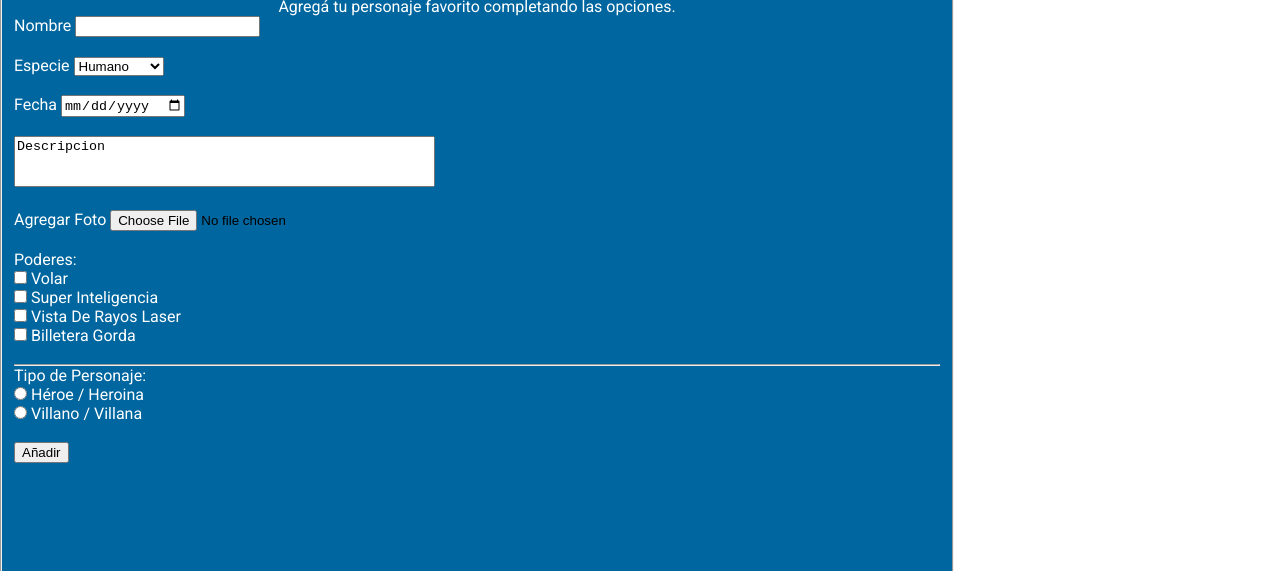
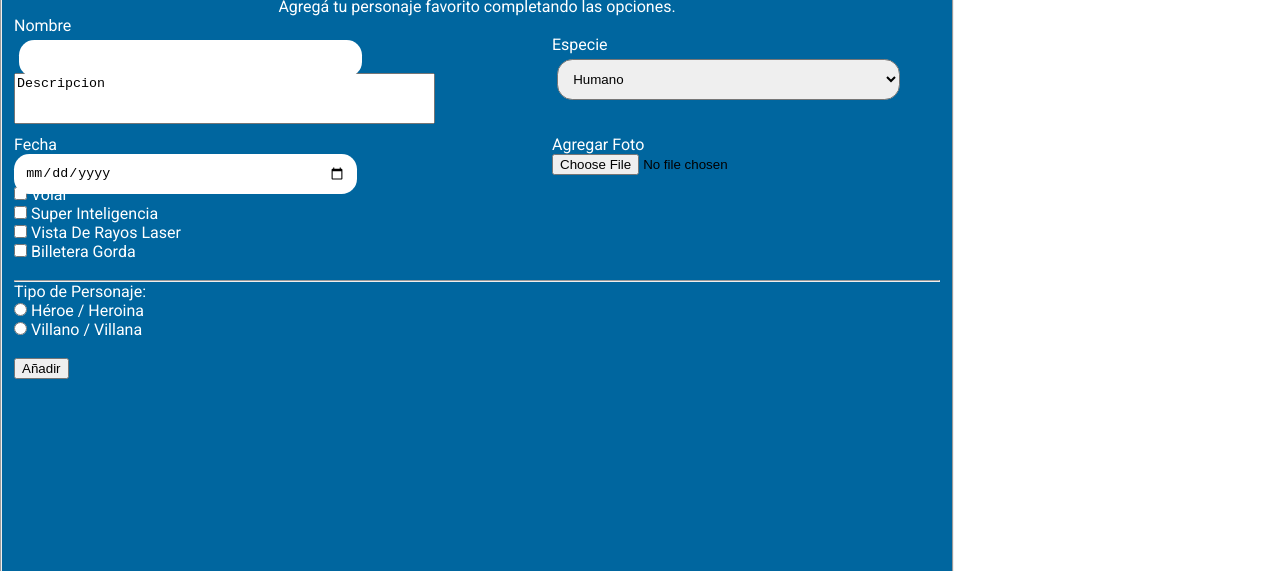
Before and after one commit to ValentinBerteloot/Cards, a plain HTML site: page htmls/registro.html in a window 1280 px wide. Shown: the part 229-800 px from the top of the page. Drawn offline with Linux system fonts and the light colour scheme.

Commit message:
Agrego cambios

```diff
--- a/css/registro.css
+++ b/css/registro.css
@@ -37,6 +37,7 @@ body {
     height: 52rem;
     border-radius: 49px;
     background-color: #00669F;
+
   }
   fieldset h1{
     color: white;
@@ -57,7 +58,50 @@ body {
   fieldset{
     position: relative;
   }
-  .nombre
+  .nombre{
+    display: flex;
+    flex-direction: column;
+    position: absolute;
+  }
+  .nombre input{
+    border-radius: 15.34px;
+    border: 0;
+    padding: .7rem;
+    margin: 5px;
+    width: 343px;
+  }
+  .especie{
+    position: absolute;
+    left: 550px;
+    right: 100px;
+    display: flex;
+    flex-direction: column;
+  }
+  .especie select{
+    border-radius: 15.34px;
+    padding: .7rem;
+    margin: 5px;
+    width: 343px;
+  }
+  .fecha{
+    position: absolute;
+    top: 182px;
+    display: flex;
+    flex-direction: column;
+  }
+  .fecha input{
+    border-radius: 15.34px;
+    border: 0;
+    padding: .7rem;
+    width: 343px;
+  }
+  .foto{
+    position: absolute;
+    top: 182px;
+    left: 550px;
+    display: flex;
+    flex-direction: column;
+  }
   footer{
     background-color: #00669F;
     color:white;
```
